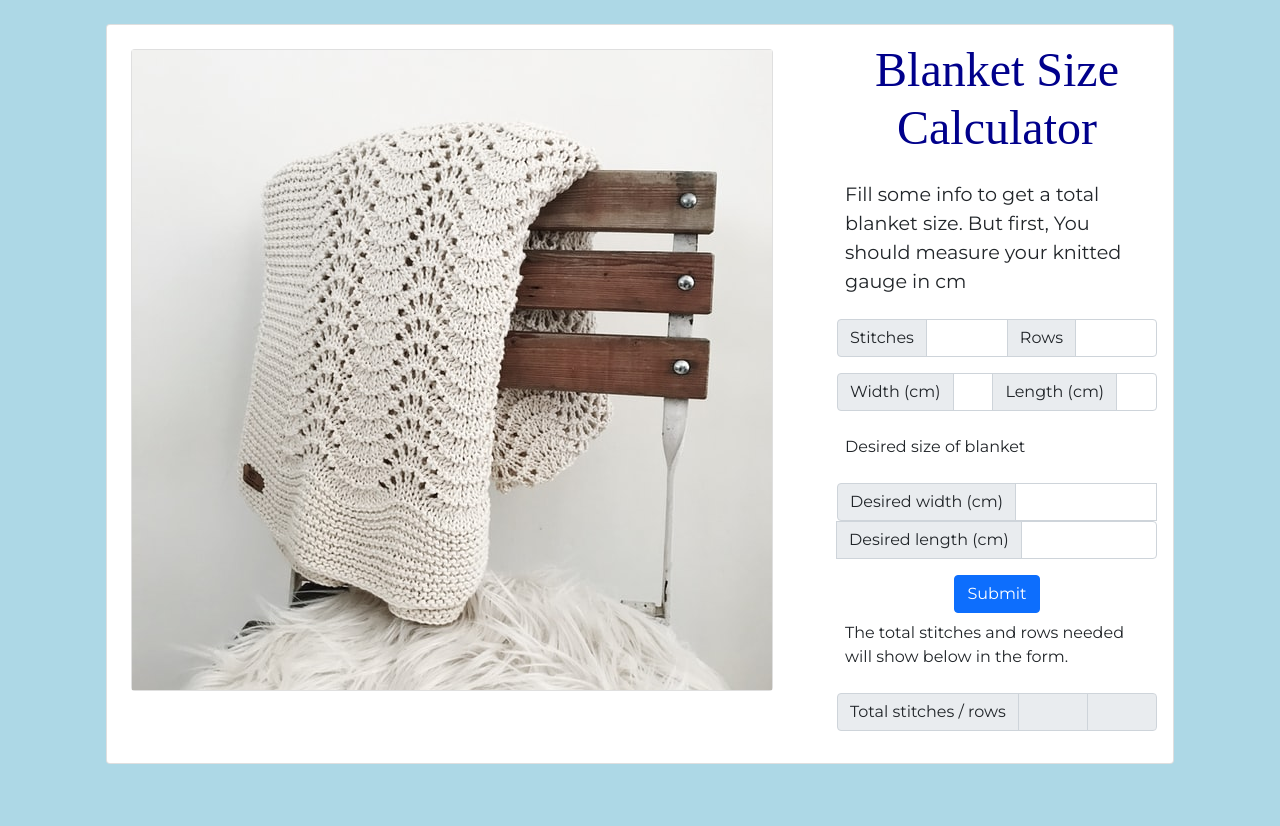
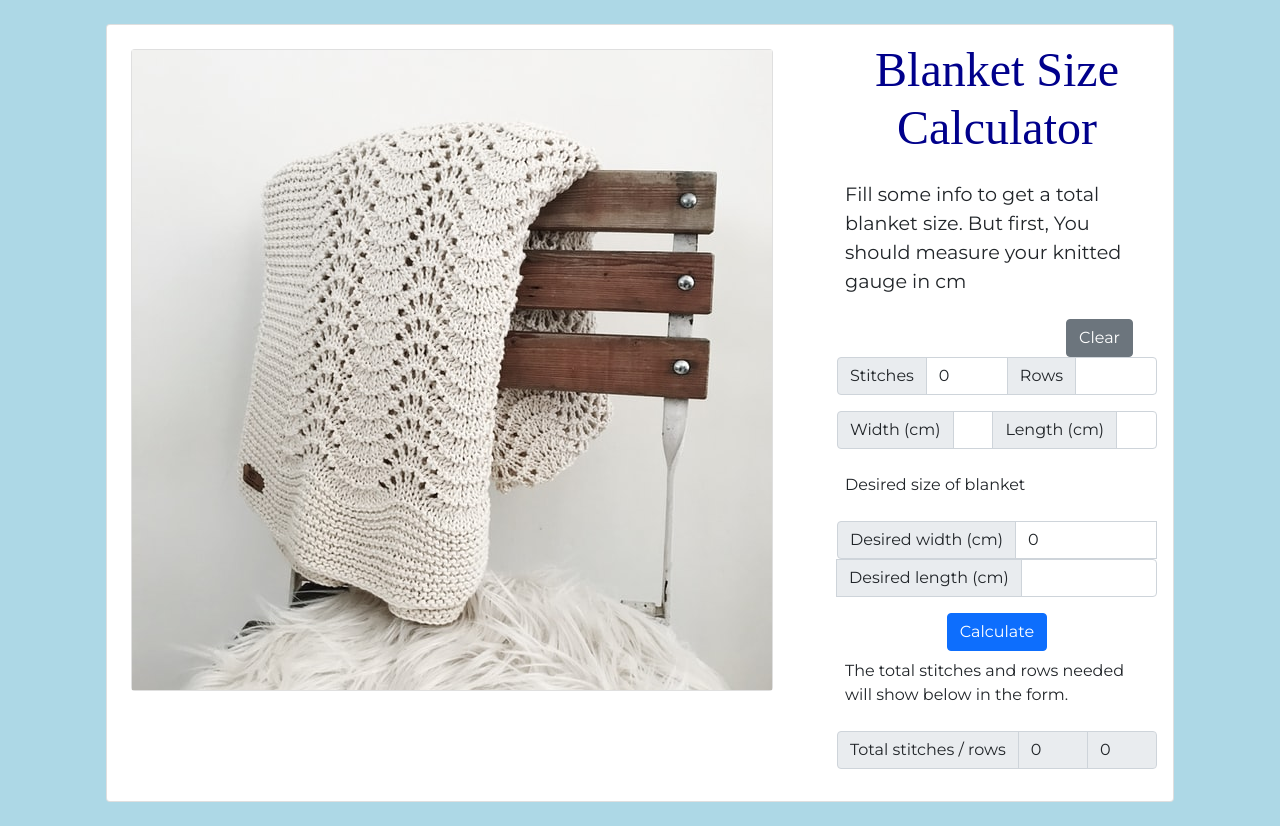
Before and after one commit to evoloshchenko/blanket-calc, a React (Create React App) app: page / in a window 1280 px wide. Before the commit the page ends 800 px from the top, so only its background shows below. Built offline with nearby package versions, Linux system fonts and the light colour scheme.

Commit message:
Added a functionality of blanket calculator

```diff
--- a/src/components/BlanketSize.js
+++ b/src/components/BlanketSize.js
@@ -11,8 +11,60 @@ import {
 import "bootstrap/dist/css/bootstrap.min.css";
 import { useState } from "react";
 import blanketIMG from "../img/blanket1.jpg";
+//Import formulas for our calculating functions
+import { calculateBlanketRows, calculateBlanketStitches } from "../formulas";
 
 const BlanketSize = () => {
+  //State
+  const [stitches, setStitches] = useState(0);
+  const [rows, setRows] = useState(0);
+  const [width, setWidth] = useState(0);
+  const [length, setLength] = useState(0);
+  const [desiredWidth, setDesiredWidth] = useState(0);
+  const [desiredLength, setDesiredLength] = useState(0);
+  const [totalStitches, setTotalStitches] = useState(0);
+  const [totalRows, setTotalRows] = useState(0);
+
+  //Calc functions
+  //Calculate Stitches
+  const calcStitches = () => {
+    console.log("calc stitches");
+
+    // Validate input
+    if (stitches === 0 || width === 0) {
+      alert("Please enter your valid stitches and rows");
+      return;
+    }
+
+    // Calculate value
+    const total = calculateBlanketStitches(stitches, width, desiredWidth);
+    console.log(total);
+
+    // Set state
+    setTotalStitches(total);
+  };
+  //Calculate Rows
+  const calcRows = () => {
+    console.log("calc rows");
+
+    if (rows === 0 || length === 0) {
+      alert("Please enter your valid stitches and rows");
+      return;
+    }
+
+    const total = calculateBlanketRows(rows, length, desiredLength);
+    setTotalRows(total);
+  };
+
+  //The general function of calculation
+  const calculate = (e) => {
+    //Prevent submitting
+    e.preventDefault();
+
+    calcStitches();
+    calcRows();
+  };
+
   return (
     <Container>
       <Card>
@@ -33,42 +85,101 @@ const BlanketSize = () => {
                   But first, You should measure your knitted gauge in cm
                 </span>
               </Card.Text>
+              <div className="container">
+                <div className="row">
+                  <div className="col-md-12 d-flex justify-content-end">
+                    <Button type="button" className="btn btn-secondary">
+                      Clear
+                    </Button>
+                  </div>
+                </div>
+              </div>
+              <form>
                 <InputGroup className="mb-3">
-                <InputGroup.Text className="stitches">Stitches</InputGroup.Text>
-                <Form.Control type="number" min="0" aria-label="stitches" />
+                  <InputGroup.Text className="stitches">
+                    Stitches
+                  </InputGroup.Text>
+                  <Form.Control
+                    type="number"
+                    min="0"
+                    value={stitches}
+                    onChange={(e) => setStitches(e.target.value)}
+                    aria-label="stitches"
+                  />
                   <InputGroup.Text className="rows">Rows</InputGroup.Text>
-                <Form.Control type="number" min="0" aria-label="rows" />
+                  <Form.Control
+                    type="number"
+                    min="0"
+                    onChange={(e) => setRows(e.target.value)}
+                    aria-label="rows"
+                  />
                 </InputGroup>
                 <InputGroup className="mb-3">
-                <InputGroup.Text className="width">Width (cm)</InputGroup.Text>
-                <Form.Control type="number" min="0" aria-label="Width" />
+                  <InputGroup.Text className="width">
+                    Width (cm)
+                  </InputGroup.Text>
+                  <Form.Control
+                    type="number"
+                    min="0"
+                    value={width}
+                    onChange={(e) => setWidth(e.target.value)}
+                    aria-label="Width"
+                  />
                   <InputGroup.Text className="length">
                     Length (cm){" "}
                   </InputGroup.Text>
-                <Form.Control type="number" min="0" aria-label="Length" />
+                  <Form.Control
+                    type="number"
+                    min="0"
+                    onChange={(e) => setLength(e.target.value)}
+                    aria-label="Length"
+                  />
                 </InputGroup>
                 <p>Desired size of blanket</p>
                 <InputGroup className="mb-3">
-                <InputGroup.Text className="width">
+                  <InputGroup.Text className="d-width">
                     Desired width (cm)
                   </InputGroup.Text>
-                <Form.Control type="number" min="0" aria-label="Width" />
-                <InputGroup.Text className="length">
+                  <Form.Control
+                    type="number"
+                    min="0"
+                    value={desiredWidth}
+                    onChange={(e) => setDesiredWidth(e.target.value)}
+                    aria-label="d-width"
+                  />
+                  <InputGroup.Text className="d-length">
                     Desired length (cm)
                   </InputGroup.Text>
-                <Form.Control type="number" min="0" aria-label="length" />
+                  <Form.Control
+                    type="number"
+                    min="0"
+                    onChange={(e) => setDesiredLength(e.target.value)}
+                    aria-label="d-length"
+                  />
                 </InputGroup>
                 <div className="text-center">
-                <Button>Submit</Button>
+                  <Button className="calc" onClick={calculate}>
+                    Calculate
+                  </Button>
                 </div>
                 <p>
-                The total stitches and rows needed will show below in the form.
+                  The total stitches and rows needed will show below in the
+                  form.
                 </p>
                 <InputGroup className="mb-3">
                   <InputGroup.Text>Total stitches / rows</InputGroup.Text>
-                <Form.Control disabled aria-label="total-stitches" />
-                <Form.Control disabled aria-label="total-rows" />
+                  <Form.Control
+                    disabled
+                    aria-label="total-stitches"
+                    value={totalStitches}
+                  />
+                  <Form.Control
+                    disabled
+                    aria-label="total-rows"
+                    value={totalRows}
+                  />
                 </InputGroup>
+              </form>
             </Card.Body>
           </Col>
         </Row>
--- /dev/null
+++ b/src/formulas.js
@@ -0,0 +1,11 @@
+export function calculateBlanketStitches(
+  gaugeStitches,
+  gaugeWidth,
+  blanketWidth
+) {
+  return Math.ceil((gaugeStitches / gaugeWidth) * blanketWidth);
+}
+
+export function calculateBlanketRows(gaugeRows, gaugeLength, blanketLength) {
+  return Math.ceil((gaugeRows / gaugeLength) * blanketLength);
+}
```
Lines whose indentation alone changed are shown as unchanged.
